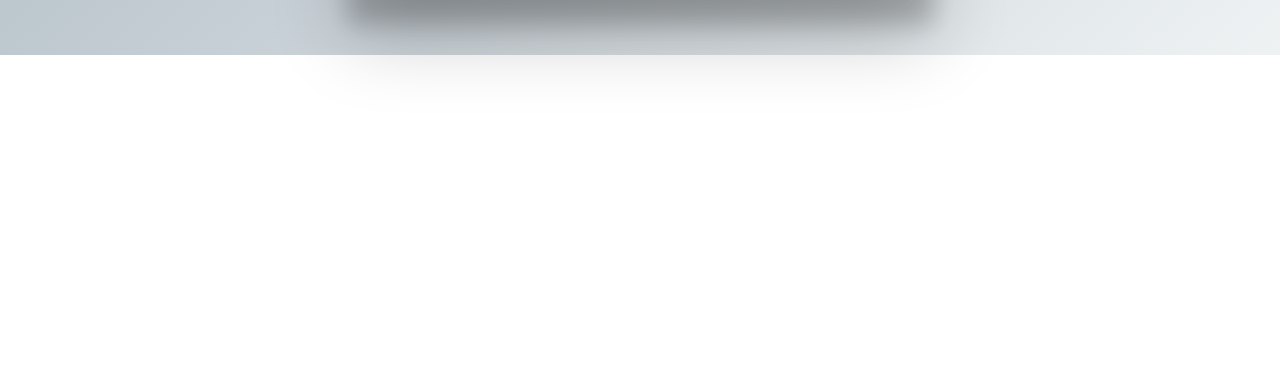
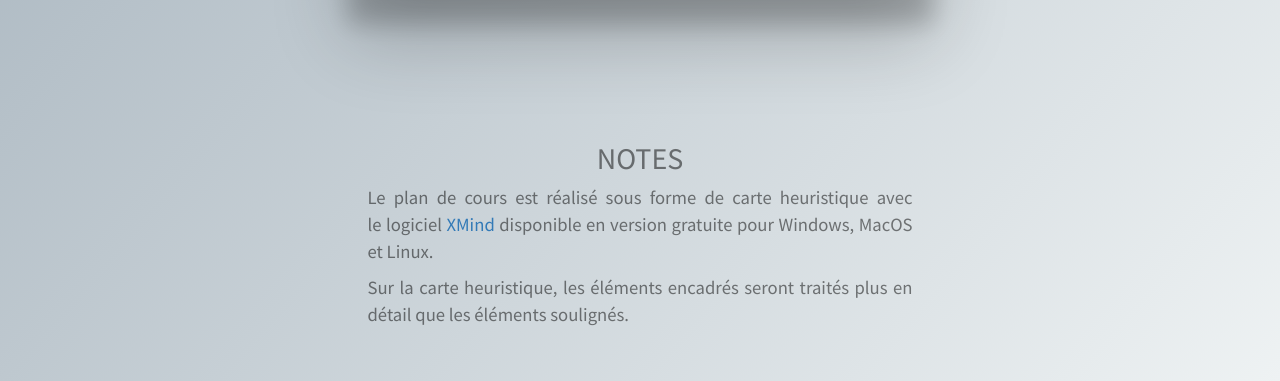
Before and after one commit to NicHub/microclub-atelier-html-embarque, a plain HTML site: page index.html in a window 1280 px wide. Shown: the part 1111-1492 px from the top of the page. Before the commit the page ends 1166 px from the top, so only its background shows below. Drawn offline with nearby package versions, Linux system fonts and the light colour scheme.

Commit message:
ajout note explication carte heuristique

```diff
--- a/index.html
+++ b/index.html
@@ -29,15 +29,23 @@
 		.div-image img {
 			width: 80%;
 		}
-		.liste {
+		.well {
 			background: rgba(0, 0, 0, 0.1);
 			border-color: rgba(128, 128, 128, 0.0);
 			margin-top: 100px;
 			font-size: 150%;
 		}
-		.liste a {
+		.well a {
 			font-size: 16pt;
 			width: 100%;
+		}
+		.div-notes {
+			margin-top: 100px;
+			background: rgba(0, 0, 0, 0);
+			border-radius: 10px;
+			border: 5px solid rgba(0, 0, 0, 0);
+			color: rgba(0, 0, 0, 0.5);
+			text-align: justify;
 		}
 		.neon:hover {
 			text-shadow: 0 0 5px #fff, 0 0 10px #fff, 0 0 15px #fff, 0 0 20px #8e9eab, 0 0 30px #8e9eab, 0 0 40px #8e9eab, 0 0 50px #8e9eab, 0 0 75px #8e9eab;
@@ -88,9 +96,14 @@
 			<div class="col-xs-12 col-xs-offset-0 text-center div-image animated zoomIn">
 				<img class="img-responsive img-rounded center-block z-depth-5" alt="ESP8266 OLED DHT22" src="http://ouilogique.com/images/NodeMCU_esp8266.jpg" />
 			</div>
-			<div class="btn-group-vertical col-xs-12 col-xs-offset-0 col-sm-6 col-sm-offset-3 text-center well liste animated slideInDown z-depth-5" role="group" aria-label="...">
+			<div class="btn-group-vertical col-xs-12 col-xs-offset-0 col-sm-6 col-sm-offset-3 text-center well liste animated slideInDown z-depth-5" role="group">
 				<a class="btn btn-default" target="_blank" href="https://github.com/NicHub/microclub-atelier-html-embarque"><i class="fa fa-github" aria-hidden="true"></i>&#160;&#160;DÉPÔT GITHUB</a>
 				<a class="btn btn-default" href="./plan-du-cours/atelier-html-embarque.svg"><i class="fa fa-map-o" aria-hidden="true"></i>&#160;&#160;PLAN DU COURS</a>
+			</div>
+			<div class="col-xs-12 col-xs-offset-0 col-sm-6 col-sm-offset-3 animated slideInDown div-notes">
+				<h2 class="text-center">NOTES</h2>
+				<p>Le plan de cours est réalisé sous forme de carte heuristique avec le logiciel <a target="_blank" href="https://www.xmind.net/fr/">XMind</a> disponible en version gratuite pour Windows, MacOS et Linux.</p>
+				<p>Sur la carte heuristique, les éléments encadrés seront traités plus en détail que les éléments soulignés.</p>
 			</div>
 		</div>
 	</div>
```
Also changed, not shown: 1 other file.
